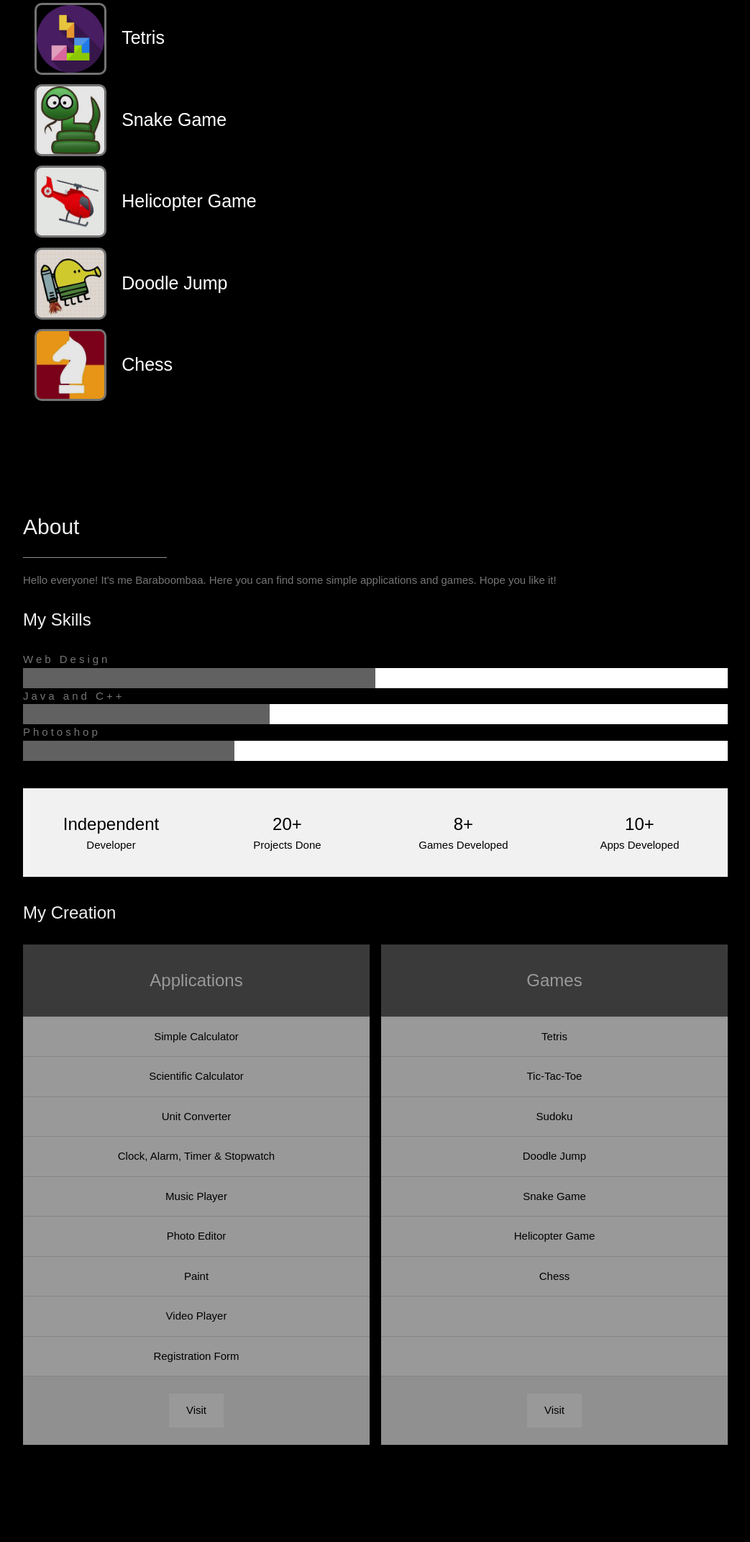
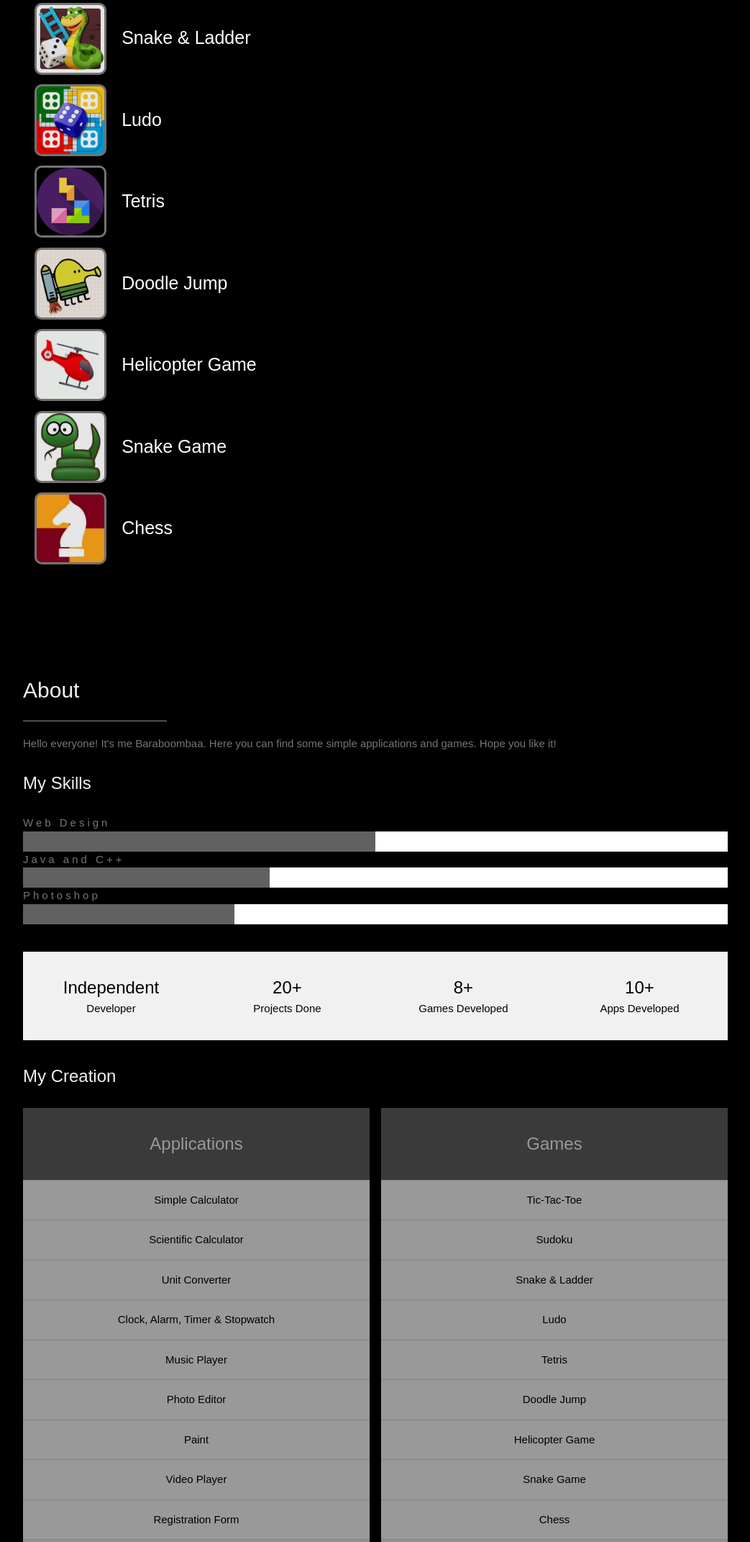
Before and after one commit to MasterofDisaster2061/Website, a plain HTML site: page index.html in a window 1280 px wide. Shown: the part 2633-4775 px from the top of the page at 72% size, without its empty margins (178-1221 px from the left). Drawn offline with Linux system fonts and the light colour scheme; a web font is replaced by a local one.

Commit message:
Update index.html

```diff
--- a/index.html
+++ b/index.html
@@ -244,13 +244,23 @@ filter:brightness(.9);
     </div><br><br>
 
 	<div>
+	<a href="Website java 2/snl.html"><button class="iconbutton" style="height:100px;width:100px;border-radius:10%;border:3px solid gray;background:url('Website java 2/snlicon.jpg');background-size:94px 94px;margin-left:1.6%;"></button></a>
+	<div style="margin-top:-7.4%;margin-left:14%;font-size:25px;">Snake & Ladder</div>
+    </div><br><br>
+
+	<div>
+	<a href="Website java 2/Ludo-game.html"><button class="iconbutton" style="height:100px;width:100px;border-radius:10%;border:3px solid gray;background:url('Website java 2/ludo.PNG');background-size:94px 94px;margin-left:1.6%;"></button></a>
+	<div style="margin-top:-7.4%;margin-left:14%;font-size:25px;">Ludo</div>
+    </div><br><br>
+
+	<div>
 	<a href="Website java/tetris.html"><button class="iconbutton" style="height:100px;width:100px;border-radius:10%;border:3px solid gray;background:url('Website java/tetris.png');background-size:94px 94px;margin-left:1.6%;"></button></a>
 	<div style="margin-top:-7.4%;margin-left:14%;font-size:25px;">Tetris</div>
     </div><br><br>
 
 	<div>
-	<a href="Website java/snake.html"><button class="iconbutton" style="height:100px;width:100px;border-radius:10%;border:3px solid gray;background:url('Website java/snakeio.jpg');background-size:95px 94px;margin-left:1.6%;"></button></a>
-	<div style="margin-top:-7.4%;margin-left:14%;font-size:25px;">Snake Game</div>
+	<a href="Website java/jump.html"><button class="iconbutton" style="height:100px;width:100px;border-radius:10%;border:3px solid gray;background:url('Website java/doodleicon.jpg');background-size:95px 95px;margin-left:1.6%;"></button></a>
+	<div style="margin-top:-7.4%;margin-left:14%;font-size:25px;">Doodle Jump</div>
     </div><br><br>
 
 	<div>
@@ -259,8 +269,8 @@ filter:brightness(.9);
     </div><br><br>
 
 	<div>
-	<a href="Website java/jump.html"><button class="iconbutton" style="height:100px;width:100px;border-radius:10%;border:3px solid gray;background:url('Website java/doodleicon.jpg');background-size:95px 95px;margin-left:1.6%;"></button></a>
-	<div style="margin-top:-7.4%;margin-left:14%;font-size:25px;">Doodle Jump</div>
+	<a href="Website java/snake.html"><button class="iconbutton" style="height:100px;width:100px;border-radius:10%;border:3px solid gray;background:url('Website java/snakeio.jpg');background-size:95px 94px;margin-left:1.6%;"></button></a>
+	<div style="margin-top:-7.4%;margin-left:14%;font-size:25px;">Snake Game</div>
     </div><br><br>
 
 	<div>
@@ -339,15 +349,15 @@ filter:brightness(.9);
       <div class="w3-half">
         <ul class="w3-ul w3-white w3-center w3-opacity w3-hover-opacity-off">
           <li class="w3-dark-grey w3-xlarge w3-padding-32">Games</li>
-          <li class="w3-padding-16">Tetris</li>
           <li class="w3-padding-16">Tic-Tac-Toe</li>
 		  <li class="w3-padding-16">Sudoku</li>
+		  <li class="w3-padding-16">Snake & Ladder</li>
+		  <li class="w3-padding-16">Ludo</li>
+		  <li class="w3-padding-16">Tetris</li>
           <li class="w3-padding-16">Doodle Jump</li>
-          <li class="w3-padding-16">Snake Game</li>
          <li class="w3-padding-16">Helicopter Game</li>
+		 <li class="w3-padding-16">Snake Game</li>
 		 <li class="w3-padding-16">Chess</li>
-		 <li class="w3-padding-16"><pre>  </pre></li>
-		 <li class="w3-padding-16"><pre>  </pre></li>
 
           <li class="w3-light-grey w3-padding-24">
             <a href="#games"><button class="w3-button w3-white w3-padding-large w3-hover-black">Visit</button></a>
```
